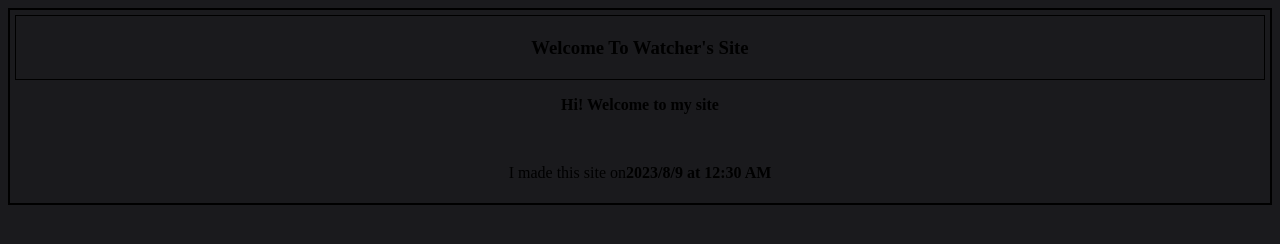
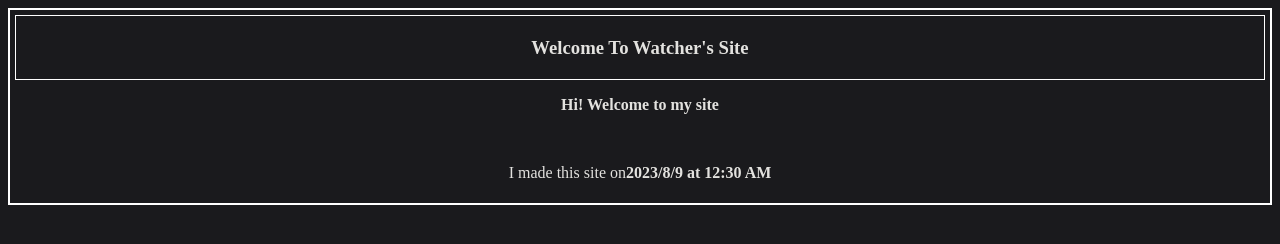
Before and after one commit to watxherthedumbass/Watxherthedumbass.github.io, a plain HTML site: page index.html in a window 1280 px wide. Drawn offline with Linux system fonts and the light colour scheme.

Commit message:
bg colors

```diff
--- a/style.css
+++ b/style.css
@@ -1,13 +1,14 @@
 body {
 	text-align: center;
 	background-color: #1A1A1D;
+	color: #E3E2DF;
 }
 
 #main {
 	margin: auto;
 	padding: 5px;
 	text-align: center;
-	border: 2px solid black;
+	border: 2px solid white;
 	height: auto;
 	width: auto;
 }
@@ -16,7 +17,7 @@ body {
 	padding: 2px;
 	margin: auto;
 	text-align: center;
-	border: 1px solid black;
+	border: 1px solid white;
 	height: auto;
 	width: auto;
 }
```
